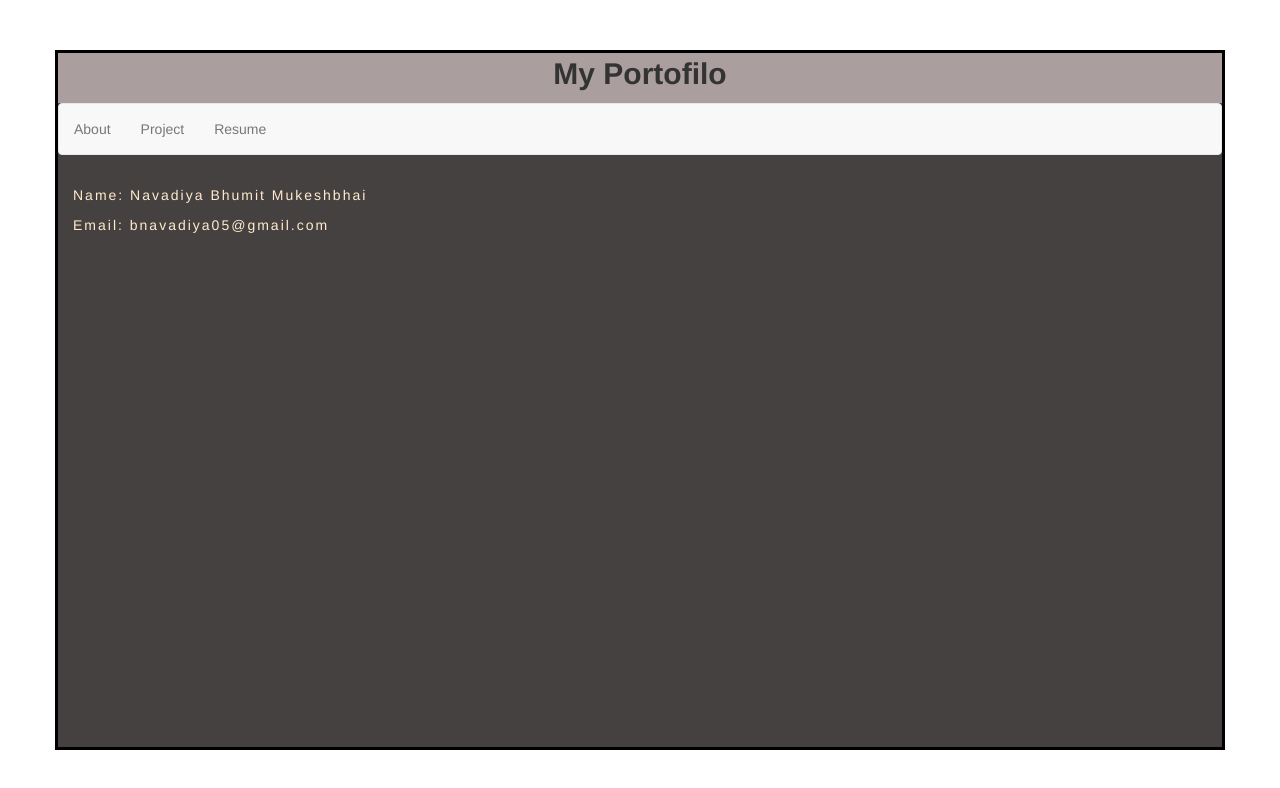
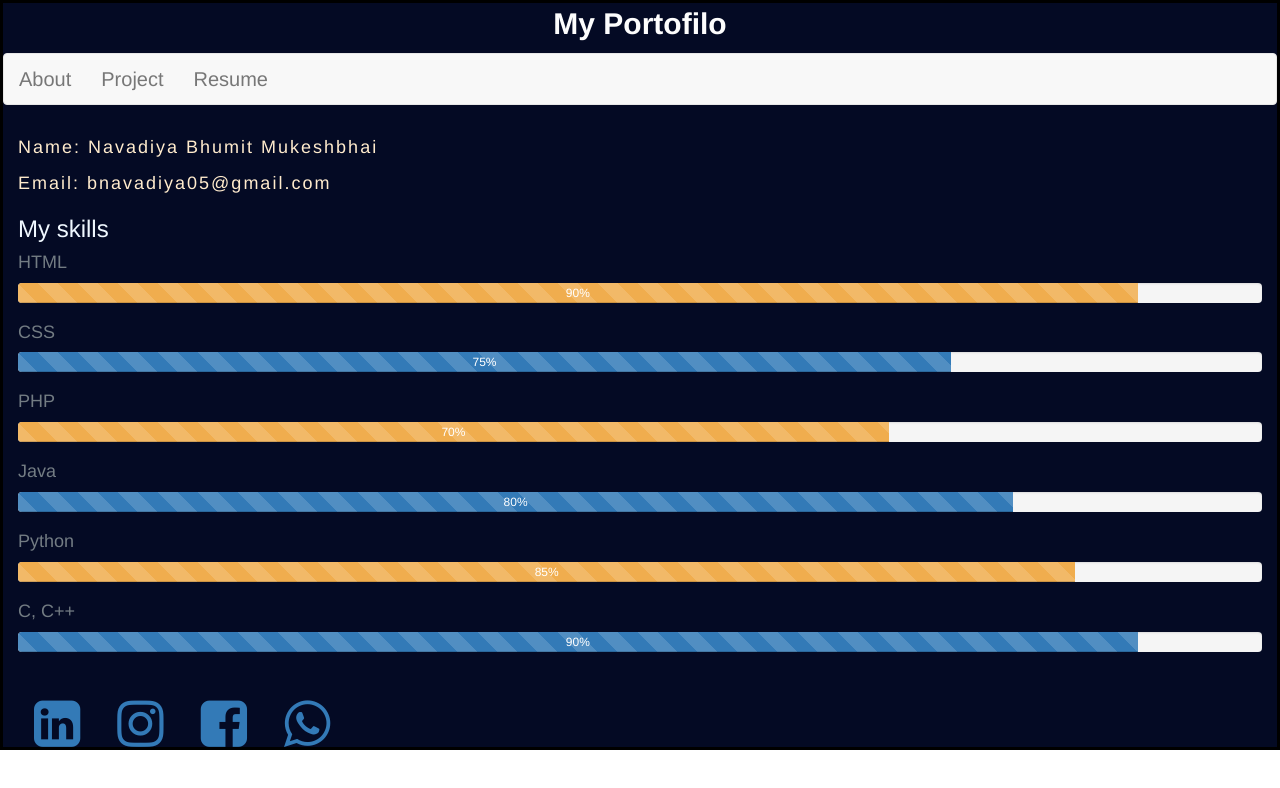
Before and after one commit to BHUMIT439439/BHUMIT439439.github.io, a plain HTML site: page index.html in a window 1280 px wide. Drawn offline with nearby package versions, Linux system fonts and the light colour scheme.

Commit message:
index page modify

```diff
--- a/css/index.css
+++ b/css/index.css
@@ -1,24 +1,28 @@
-.container
+
+.container-fluid
 {
-    margin-top: 5rem;
     border: 3px solid black;
-    height: 700px;
-    background-color: rgb(70, 65, 65);
+    background-color: rgb(4, 10, 36);
+    height:750px;
+}
+
+.list
+{
+    font-size: 20px;
 }
 #my-header
-{
-    background: rgb(170, 158, 158);
-
-    height: 50px;
+{   height: 50px;
     text-align: center;
     font-size: 3rem;
     font-weight: 700;
+    color: rgb(253, 253, 253);
 }
 #detail
 {
     margin:auto;
     color: blanchedalmond;
     letter-spacing: 2px;
+    font-size:  large;
 }
 .my-col
 {
@@ -28,3 +32,11 @@
     background-color: rgb(230, 220, 220);
     opacity: 1;
     }
+.button-group
+{
+    margin-top: 45px;
+}
+.btn-lg
+{
+    size: 15px;
+}
--- a/index.html
+++ b/index.html
@@ -5,12 +5,13 @@
         <link rel="stylesheet"  href="css/index.css">
         <meta charset="utf-8">
         <meta name="viewport" content="width=device-width, initial-scale=1">
+        <link rel="stylesheet" href="https://stackpath.bootstrapcdn.com/font-awesome/4.7.0/css/font-awesome.min.css" integrity="sha384-wvfXpqpZZVQGK6TAh5PVlGOfQNHSoD2xbE+QkPxCAFlNEevoEH3Sl0sibVcOQVnN" crossorigin="anonymous">
         <link rel="stylesheet" href="https://maxcdn.bootstrapcdn.com/bootstrap/3.4.1/css/bootstrap.min.css">
         <script src="https://ajax.googleapis.com/ajax/libs/jquery/3.5.1/jquery.min.js"></script>
         <script src="https://maxcdn.bootstrapcdn.com/bootstrap/3.4.1/js/bootstrap.min.js"></script>
     </head>
     <body>
-        <div class="container">
+        <div class="container-fluid">
             <div class="row" id="my-header">
                 <div class="col-12">My Portofilo</div>
             </div>
@@ -29,6 +30,45 @@
                 <div class="col-12 my-col">Name: Navadiya Bhumit Mukeshbhai</div>
                 <div class="col-12 my-col">Email: bnavadiya05@gmail.com</div>
             </div>
+            <h3 style="color:aliceblue">My skills</h3>
+            <h4 style="color:rgb(115, 124, 131)">HTML</h4>
+            <div class="progress" style="height:20px">
+                <div class="progress-bar progress-bar-warning progress-bar-striped active" style="width:90%" >90%</div>
+            </div>
+            <h4 style="color:rgb(115, 124, 131)">CSS</h4>
+            <div class="progress" style="height:20px">
+                <div class="progress-bar progress-bar-succuess progress-bar-striped active" style="width:75%" >75%</div>
+            </div>
+            <h4 style="color:rgb(115, 124, 131)">PHP</h4>
+            <div class="progress" style="height:20px">
+                <div class="progress-bar progress-bar-warning progress-bar-striped active" style="width:70%" >70%</div>
+            </div>
+            <h4 style="color:rgb(115, 124, 131)">Java</h4>
+            <div class="progress" style="height:20px">
+                <div class="progress-bar progress-bar-succuess progress-bar-striped active" style="width:80%" >80%</div>
+            </div>
+            <h4 style="color:rgb(115, 124, 131)">Python</h4>
+            <div class="progress" style="height:20px">
+                <div class="progress-bar progress-bar-warning progress-bar-striped active" style="width:85%" >85%</div>
+            </div>
+            <h4 style="color:rgb(115, 124, 131)">C, C++</h4>
+            <div class="progress" style="height:20px">
+                <div class="progress-bar progress-bar-succuss progress-bar-striped active" style="width:90%" >90%</div>
+            </div>
+            <div class="button-group mr-3">
+                <a href="https://www.linkedin.com/in/bhumit-navadiya-a789a71b5" class="btn-lg">
+                    <i class="fa fa-3x fa-linkedin-square" aria-hidden="true"></i>
+                </a>
+                <a href="#" class="btn-lg">
+                    <i class="fa fa-3x fa-instagram" aria-hidden="true"></i>
+                </a>
+                <a href="#" class="btn-lg">
+                    <i class="fa fa-3x fa-facebook-square" aria-hidden="true"></i>
+                </a>
+                <a href="https://wa.me/qr/7OD6LPS462L7K1" class="btn-lg">
+                    <i class="fa fa-3x fa-whatsapp" aria-hidden="true"></i>
+                </a>
+            </div>
         </div>
     </body>
 </html>
```
